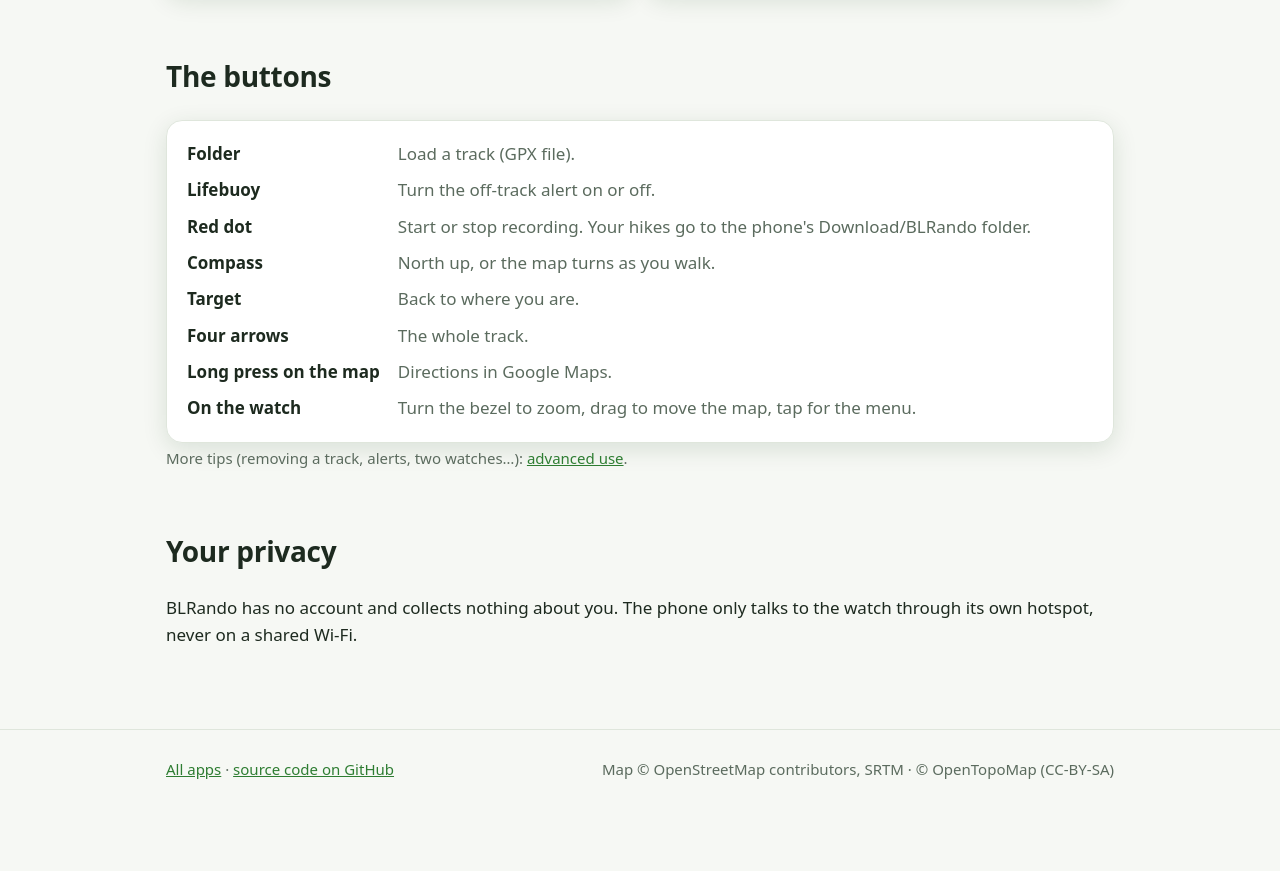
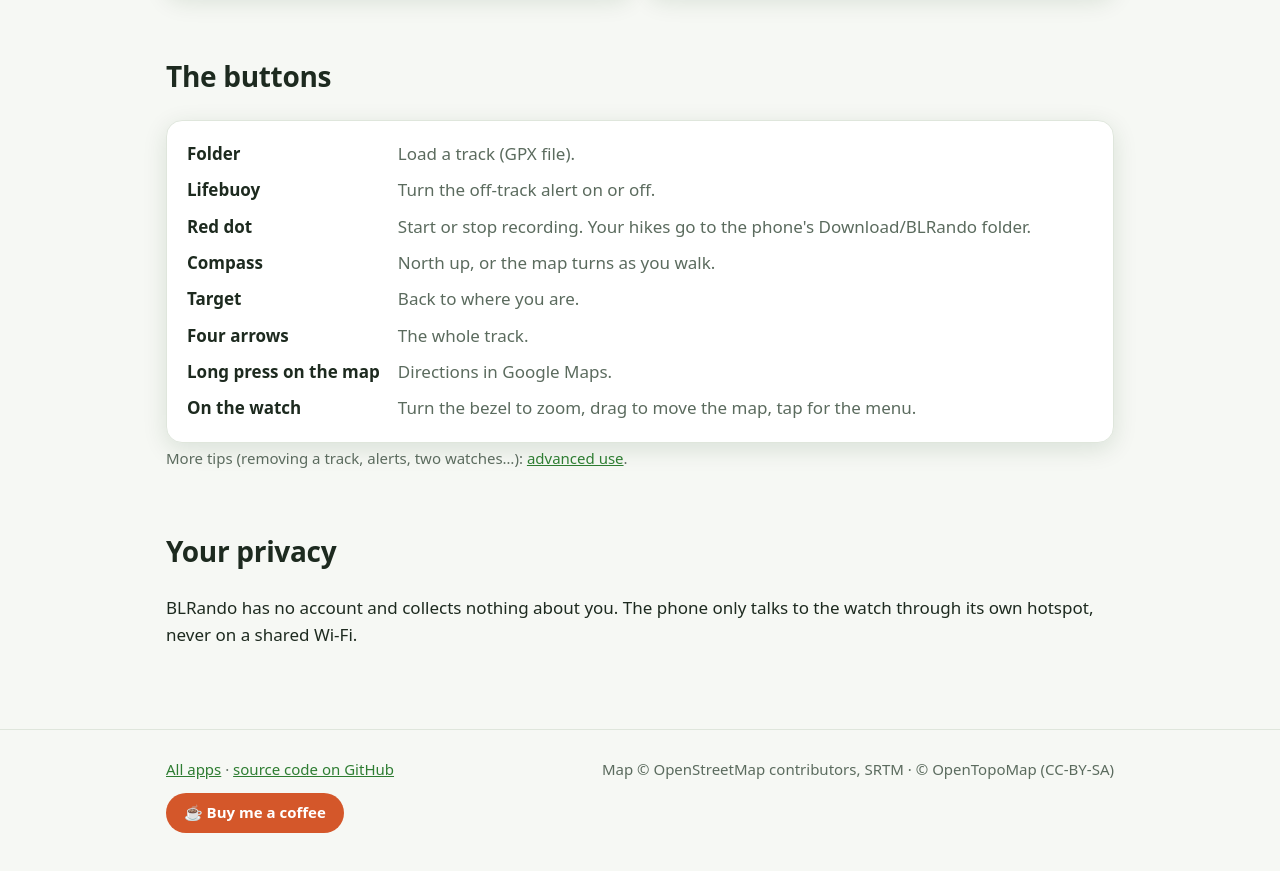
Before and after one commit to amandiofr/BLRando, a plain HTML site: page docs/index.html in a window 1280 px wide. Shown: the part 2466-3337 px from the top of the page. Before the commit the page ends 3287 px from the top, so only its background shows below. Drawn offline with Linux system fonts and the light colour scheme.

Commit message:
Buy me a coffee link

```diff
--- a/docs/index.html
+++ b/docs/index.html
@@ -110,7 +110,10 @@
   dl.buttons dd { margin: 0; color: var(--muted); }
 
   footer { margin-top: 56px; padding: 28px 0 40px; border-top: 1px solid var(--line); color: var(--muted); font-size: 15px; }
-  footer .wrap { display: flex; flex-wrap: wrap; gap: 8px 24px; justify-content: space-between; }
+  footer .wrap { display: flex; flex-wrap: wrap; gap: 12px 24px; justify-content: space-between; align-items: center; }
+  .coffee { display: inline-flex; align-items: center; gap: 8px; text-decoration: none; font-weight: 600; color: #fff;
+            background: #d4572a; padding: 8px 18px; border-radius: 24px; }
+  .coffee:hover { background: #bf4a20; }
 
   @media (max-width: 520px) {
     header { padding: 40px 0 48px; }
@@ -245,6 +248,7 @@
   <div class="wrap">
     <span><a href="https://amandiofr.github.io/">All apps</a> · <a href="https://github.com/amandiofr/BLRando">source code on GitHub</a></span>
     <span>Map © OpenStreetMap contributors, SRTM · © OpenTopoMap (CC-BY-SA)</span>
+    <a class="coffee" href="https://ko-fi.com/amandiofr">&#9749; Buy me a coffee</a>
   </div>
 </footer>
 
```
Also changed, not shown: 1 other file.
